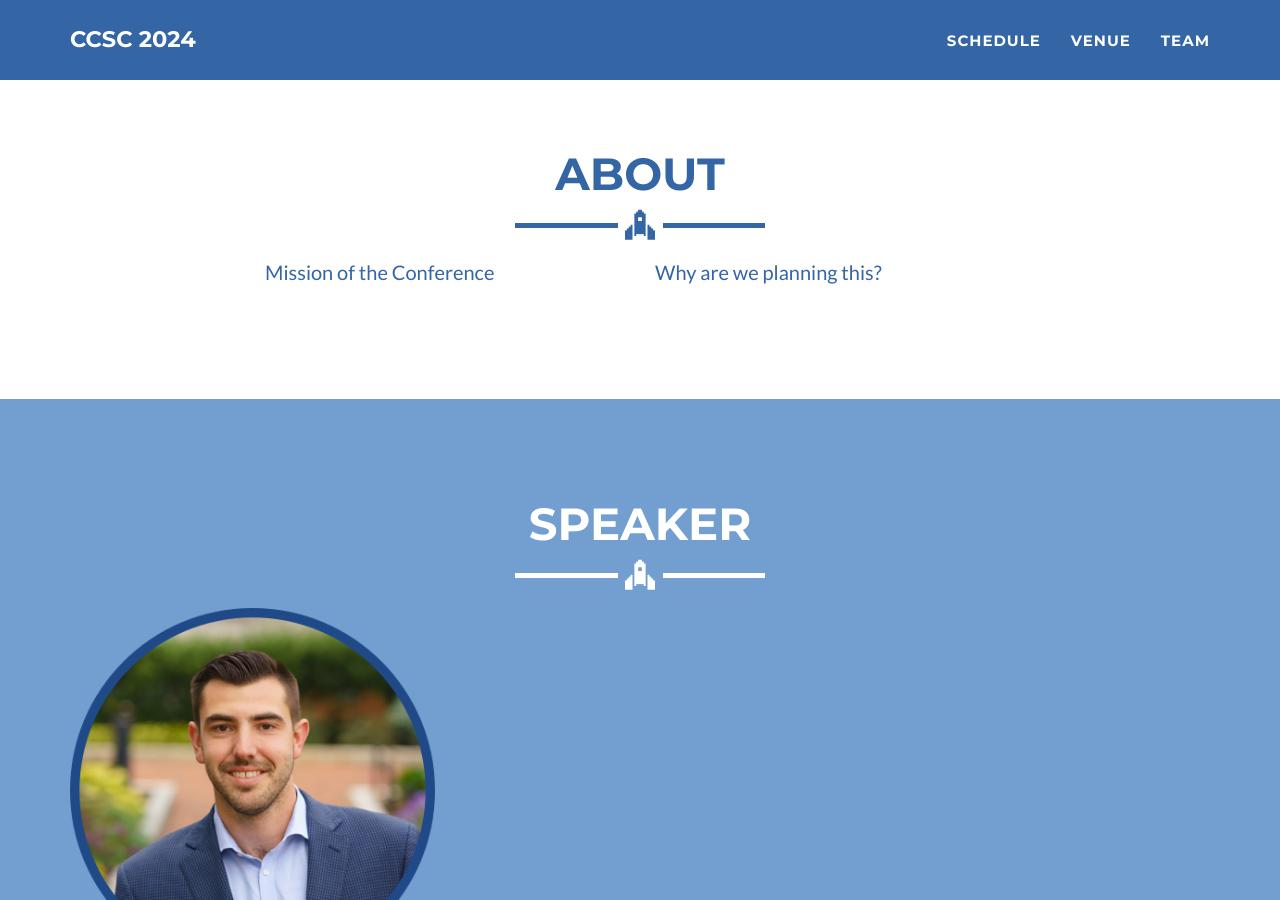
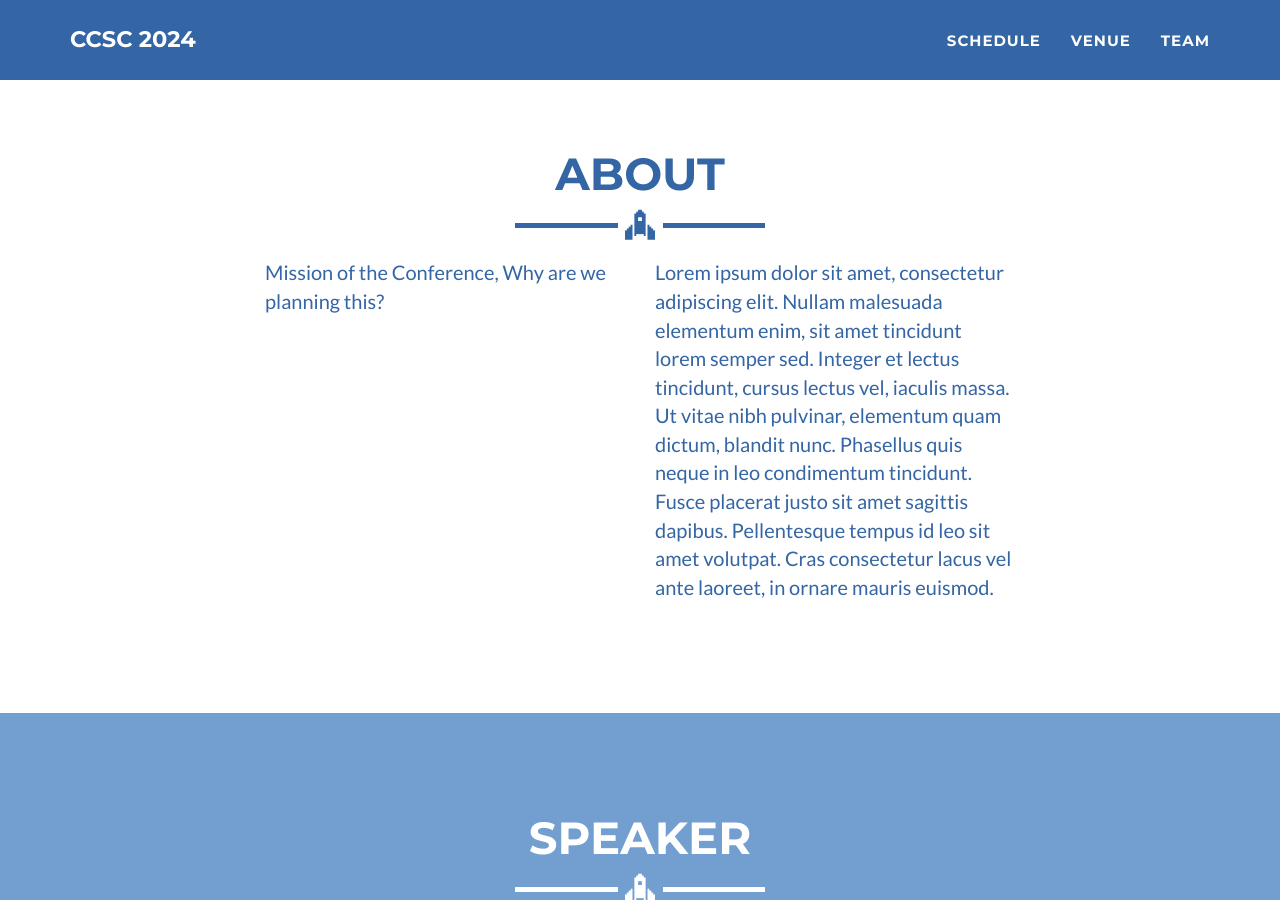
Before and after one commit to ccsc2024/ccsc2024.github.io, a Jekyll site: the page built from _posts/2020-08-01-speaker1.md, in a window 1280 px wide and 900 px high, scrolled down 824 px. Built offline with Jekyll 4.4.1, drawn with Linux system fonts in a browser that asks for light colours.

Commit message:
Update about.html

```diff
--- a/_includes/about.html
+++ b/_includes/about.html
@@ -9,11 +9,21 @@
     </div>
     <div class="row">
       <div class="col-lg-4 col-lg-offset-2">
-        <p>Mission of the Conference
+        <p>Mission of the Conference,
+          Why are we planning this?
         </p>
       </div>
       <div class="col-lg-4">
-        <p> Why are we planning this? </p>
+        <p>
+          Lorem ipsum dolor sit amet, consectetur adipiscing elit.
+          Nullam malesuada elementum enim, sit amet tincidunt lorem semper sed.
+          Integer et lectus tincidunt, cursus lectus vel, iaculis massa.
+          Ut vitae nibh pulvinar, elementum quam dictum, blandit nunc.
+          Phasellus quis neque in leo condimentum tincidunt.
+          Fusce placerat justo sit amet sagittis dapibus.
+          Pellentesque tempus id leo sit amet volutpat.
+          Cras consectetur lacus vel ante laoreet, in ornare mauris euismod.
+        </p>
       </div>
       <div class="col-lg-8 col-lg-offset-2 text-center">
       </div>
```
